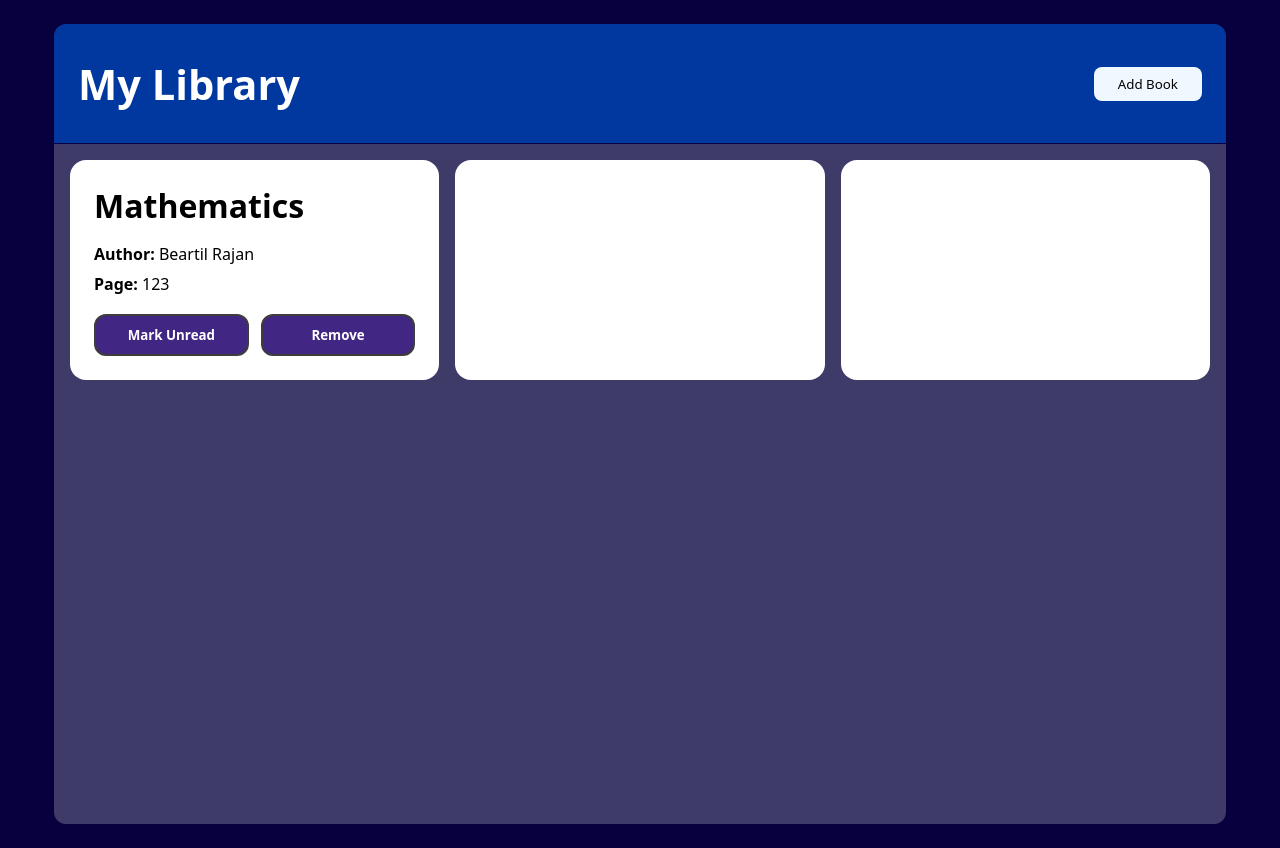
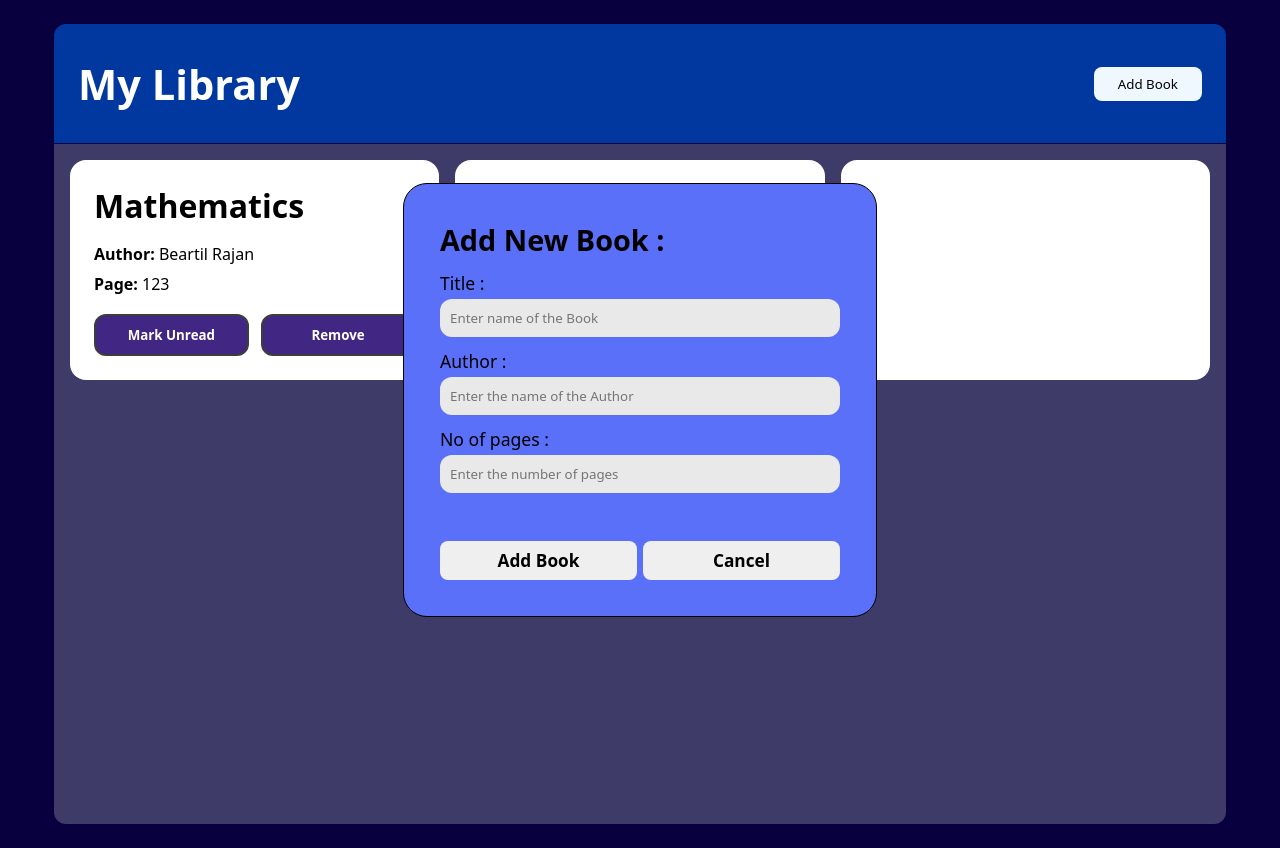
Before and after one commit to beartilrajan/LIbrary, a plain HTML site: page index.html in a window 1280 px wide. Both pictures are taken after a click on the button "Add Book". Drawn offline with Linux system fonts and the light colour scheme.

Commit message:
Popup for Adding books added

```diff
--- a/index.html
+++ b/index.html
@@ -26,9 +26,9 @@
                         <span id="pageNumber">123</span>
                     </div>
                 </div>
-                    <div class="buttons">
-                        <button class="changeStatus">Mark Unread</button>
-                        <button class="remove">Remove</button>
+                <div class="buttons">
+                    <button class="changeStatus">Mark Unread</button>
+                    <button class="remove">Remove</button>
                 </div>
             </div>
             <div class="card">
@@ -45,6 +45,30 @@
             </div>
         </div>
     </div>
+
+    <div class="popup" id="popup">
+        <div class="TitlePopup">Add New Book :</div>
+        <div class="form">
+            <div class="bookName">
+                <label for="Title">Title :</label>
+                <input type="text" id="Title" name="Title" id="Title" placeholder="Enter name of the Book">
+            </div>
+            <div class="bookAuthor">
+                <label for="Author">Author :</label>
+                <input type="text" name="Author" id="Author" placeholder="Enter the name of the Author">
+            </div>
+            <div class="numPage">
+                <label for="pages">No of pages :</label>
+                <input type="text" name="pages" id="pages" placeholder="Enter the number of pages">
+            </div>
+        </div>
+        <div class="add-buttons">
+            <button class="Add-book">Add Book</button>
+            <button class="Cancel">Cancel</button>
+        </div>
+    </div>
+
+    <script src="main.js"></script>
 </body>
 
 </html>
--- a/main.js
+++ b/main.js
@@ -1,3 +1,4 @@
+
 const myLibrary = [];
 
 function Book() {
@@ -7,3 +8,16 @@ function Book() {
 function addBookToLibrary() {
   // take params, create a book then store it in the array
 }
+
+
+const popup = document.getElementById("popup");
+const opnbtn = document.querySelector(".add");
+const cancel = document.querySelector(".Cancel");
+
+opnbtn.addEventListener("click", () => {
+  popup.style.display = "flex";
+});
+
+cancel.addEventListener("click", () => {
+  popup.style.display = "none";
+});
--- a/style.css
+++ b/style.css
@@ -100,3 +100,72 @@ body {
     justify-content: center;
     align-items: center;
 }
+
+.popup {
+    position: fixed;
+    height: 360px;
+    width: 400px;
+    border: 1px solid;
+    background-color: rgb(90, 112, 249);
+    top: 50%;
+    right: 50%;
+    translate: 50% -50%;
+    border-radius: 24px;
+    padding: 36px;
+}
+
+.popup,
+.form {
+    display: flex;
+    flex-direction: column;
+    gap: 12px;
+}
+
+.popup{
+    display: none;
+}
+
+
+.form{
+    flex: 1;
+}
+
+.TitlePopup {
+    font-size: 1.8rem;
+    font-weight: 700;
+
+}
+
+.bookName,
+.bookAuthor,
+.numPage {
+    display: flex;
+    flex-direction: column;
+    gap: 4px;
+}
+
+input {
+    padding: 10px;
+    border: none;
+    border-radius: 12px;
+    background-color: rgb(233, 233, 233);
+}
+
+label {
+    font-size: 1.1rem;
+    font-weight: 500;
+}
+
+.add-buttons{
+    display: grid;
+    grid-template-columns: 1fr 1fr;
+    gap: 6px;
+}
+
+.add-buttons > button{
+    padding: 8px;
+    border-radius: 8px;
+    border: none;
+    font-size: 1.08rem;
+    font-weight: 600;
+}
```
